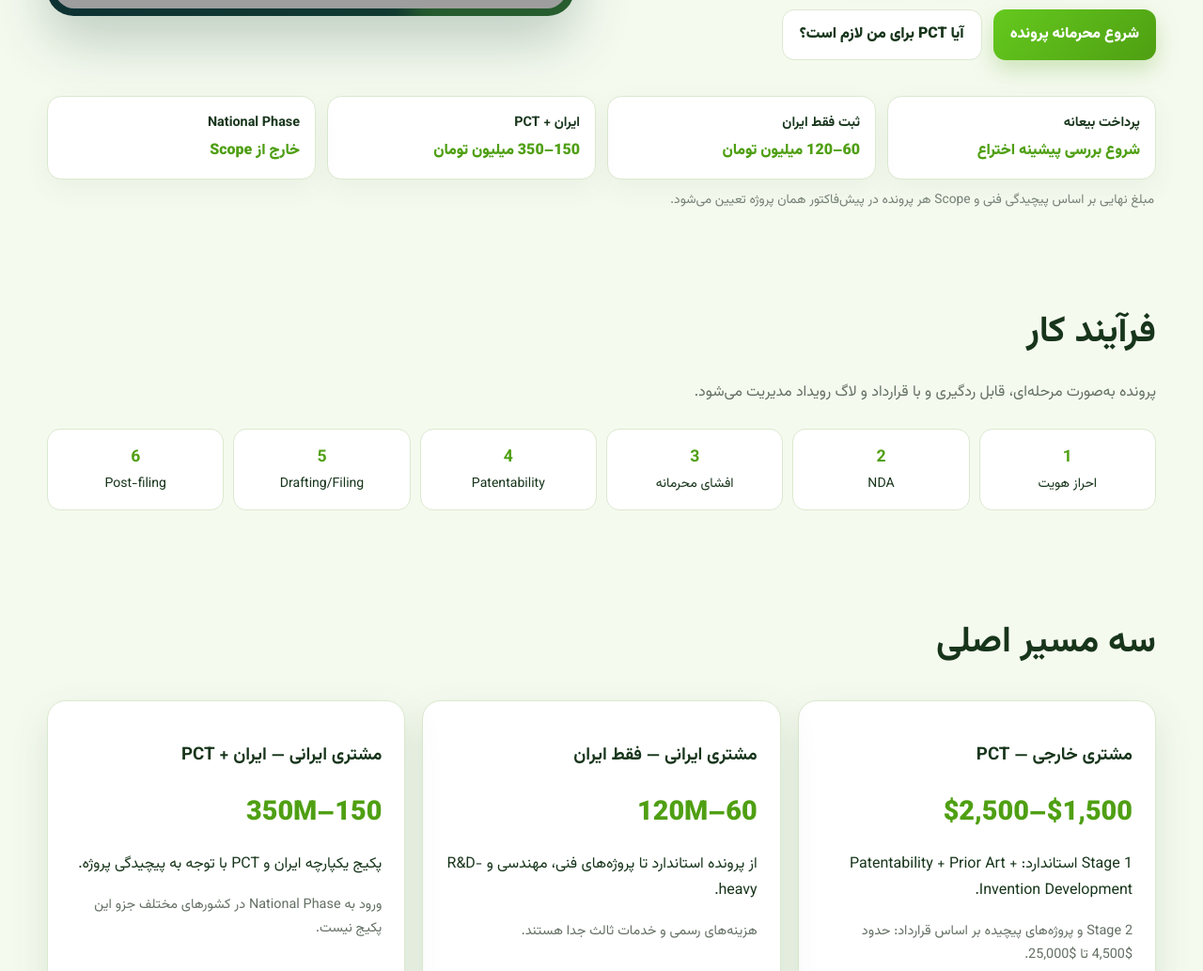
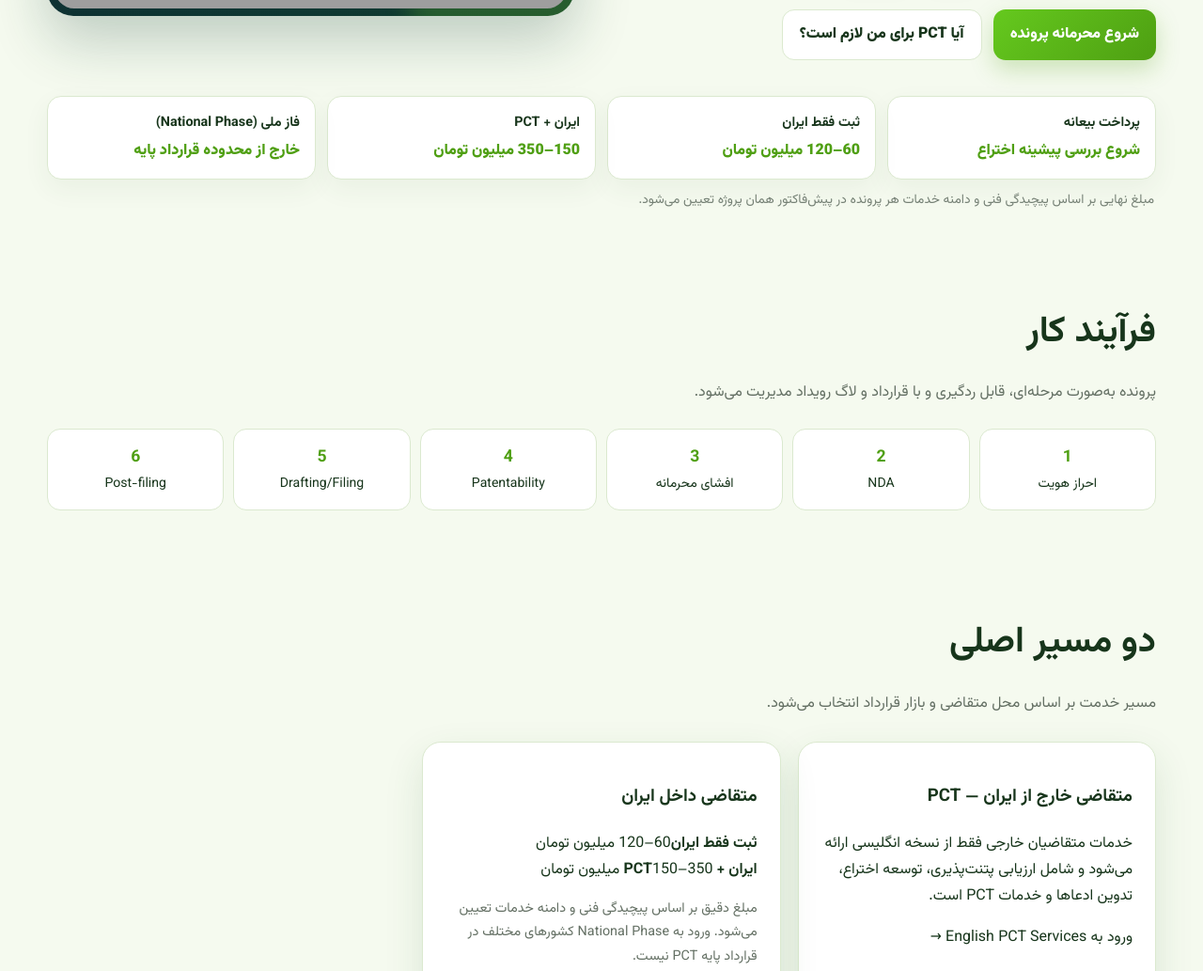
Before and after one commit to researchvaultagentai/researchvault-site, a plain HTML site: page patent/index.html in a window 1280 px wide. Shown: the part 596-1629 px from the top of the page at 94% size. Drawn offline with Linux system fonts and the light colour scheme; no server answers; grey boxes are pictures that could not be loaded.

Commit message:
Fix Persian service paths and final landing copy

```diff
--- a/patent/index.html
+++ b/patent/index.html
@@ -1,7 +1,7 @@
 <!doctype html><html lang="fa" dir="rtl"><head><meta charset="utf-8"><meta name="viewport" content="width=device-width,initial-scale=1"><title>خدمات ثبت اختراع و PCT — ResearchVault Patent</title><meta name="description" content="ارزیابی پتنت‌پذیری، جستجوی پیشینه، توسعه اختراع، تدوین ادعاها، ثبت ایران و PCT."><link rel="preconnect" href="https://fonts.googleapis.com"><link rel="preconnect" href="https://fonts.gstatic.com" crossorigin><link href="https://fonts.googleapis.com/css2?family=Vazirmatn:wght@400;500;600;700;800;900&display=swap" rel="stylesheet"><link rel="stylesheet" href="assets/patent.css"></head><body>
 <main>
-<section class="hero patent-hero"><div class="wrap"><div class="hero-grid"><div class="hero-copy"><span class="badge">کارگزاری تخصصی ثبت اختراع · ایران و PCT</span><h1>از ایده خام تا پرونده حرفه‌ای و Filing بین‌المللی</h1><p>ابتدا ایده شما را از دید ممیز پتنت تحت فشار قرار می‌دهیم؛ سپس پیشینه، نوآوری، گام ابتکاری، شکاف‌های فنی و مسیرهای قابل دفاع بررسی می‌شوند. فقط بعد از آن وارد تدوین و Filing می‌شویم.</p><div class="hero-points"><span>Prior Art</span><span>Patentability</span><span>Claims</span><span>PCT Filing</span></div><div class="actions"><a class="btn btn-primary" href="intake/">شروع محرمانه پرونده</a><a class="btn btn-secondary" href="wizard.html">آیا PCT برای من لازم است؟</a></div></div><div class="hero-art"><img src="/assets/patent-hero-robot.png" alt="ربات کارگزار اختراع ResearchVault در حال بررسی پرونده پتنت"><div class="hero-art-label"><b>Patent Agent Robot</b><span>Idea → Search → Claims → Filing</span></div></div></div><div class="hero-pricebar"><div class="hero-priceitem"><b>پرداخت بیعانه</b><span>شروع بررسی پیشینه اختراع</span></div><div class="hero-priceitem"><b>ثبت فقط ایران</b><span>60–120 میلیون تومان</span></div><div class="hero-priceitem"><b>ایران + PCT</b><span>150–350 میلیون تومان</span></div><div class="hero-priceitem"><b>National Phase</b><span>خارج از Scope</span></div></div><p class="price-note">مبلغ نهایی بر اساس پیچیدگی فنی و Scope هر پرونده در پیش‌فاکتور همان پروژه تعیین می‌شود.</p></div></section>
+<section class="hero patent-hero"><div class="wrap"><div class="hero-grid"><div class="hero-copy"><span class="badge">کارگزاری تخصصی ثبت اختراع · ایران و PCT</span><h1>از ایده خام تا پرونده حرفه‌ای و Filing بین‌المللی</h1><p>ابتدا ایده شما را از دید ممیز پتنت تحت فشار قرار می‌دهیم؛ سپس پیشینه، نوآوری، گام ابتکاری، شکاف‌های فنی و مسیرهای قابل دفاع بررسی می‌شوند. فقط بعد از آن وارد تدوین و Filing می‌شویم.</p><div class="hero-points"><span>Prior Art</span><span>Patentability</span><span>Claims</span><span>PCT Filing</span></div><div class="actions"><a class="btn btn-primary" href="intake/">شروع محرمانه پرونده</a><a class="btn btn-secondary" href="wizard.html">آیا PCT برای من لازم است؟</a></div></div><div class="hero-art"><img src="/assets/patent-hero-robot.png" alt="ربات کارگزار اختراع ResearchVault در حال بررسی پرونده پتنت"><div class="hero-art-label"><b>Patent Agent Robot</b><span>Idea → Search → Claims → Filing</span></div></div></div><div class="hero-pricebar"><div class="hero-priceitem"><b>پرداخت بیعانه</b><span>شروع بررسی پیشینه اختراع</span></div><div class="hero-priceitem"><b>ثبت فقط ایران</b><span>60–120 میلیون تومان</span></div><div class="hero-priceitem"><b>ایران + PCT</b><span>150–350 میلیون تومان</span></div><div class="hero-priceitem"><b>فاز ملی (National Phase)</b><span>خارج از محدوده قرارداد پایه</span></div></div><p class="price-note">مبلغ نهایی بر اساس پیچیدگی فنی و دامنه خدمات هر پرونده در پیش‌فاکتور همان پروژه تعیین می‌شود.</p></div></section>
 <section class="section"><div class="wrap"><h2>فرآیند کار</h2><p class="lead">پرونده به‌صورت مرحله‌ای، قابل ردگیری و با قرارداد و لاگ رویداد مدیریت می‌شود.</p><div class="flow"><div class="flow-item"><b>1</b>احراز هویت</div><div class="flow-item"><b>2</b>NDA</div><div class="flow-item"><b>3</b>افشای محرمانه</div><div class="flow-item"><b>4</b>Patentability</div><div class="flow-item"><b>5</b>Drafting/Filing</div><div class="flow-item"><b>6</b>Post-filing</div></div></div></section>
-<section class="section"><div class="wrap"><h2>سه مسیر اصلی</h2><div class="grid3"><article class="card"><h3>مشتری خارجی — PCT</h3><div class="price">$1,500–$2,500</div><p>Stage 1 استاندارد: Patentability + Prior Art + Invention Development.</p><p class="small">Stage 2 و پروژه‌های پیچیده بر اساس قرارداد: حدود $4,500 تا $25,000.</p></article><article class="card"><h3>مشتری ایرانی — فقط ایران</h3><div class="price">60–120M</div><p>از پرونده استاندارد تا پروژه‌های فنی، مهندسی و R&D-heavy.</p><p class="small">هزینه‌های رسمی و خدمات ثالث جدا هستند.</p></article><article class="card"><h3>مشتری ایرانی — ایران + PCT</h3><div class="price">150–350M</div><p>پکیج یکپارچه ایران و PCT با توجه به پیچیدگی پروژه.</p><p class="small">ورود به National Phase در کشورهای مختلف جزو این پکیج نیست.</p></article></div></div></section>
+<section class="section"><div class="wrap"><h2>دو مسیر اصلی</h2><p class="lead">مسیر خدمت بر اساس محل متقاضی و بازار قرارداد انتخاب می‌شود.</p><div class="grid3 two-paths"><a class="card path-card" href="en/"><h3>متقاضی خارج از ایران — PCT</h3><p>خدمات متقاضیان خارجی فقط از نسخه انگلیسی ارائه می‌شود و شامل ارزیابی پتنت‌پذیری، توسعه اختراع، تدوین ادعاها و خدمات PCT است.</p><span class="path-link">ورود به English PCT Services →</span></a><article class="card"><h3>متقاضی داخل ایران</h3><div class="service-options"><div><b>ثبت فقط ایران</b><span>60–120 میلیون تومان</span></div><div><b>ایران + PCT</b><span>150–350 میلیون تومان</span></div></div><p class="small">مبلغ دقیق بر اساس پیچیدگی فنی و دامنه خدمات تعیین می‌شود. ورود به National Phase کشورهای مختلف در قرارداد پایه PCT نیست.</p></article></div></div></section>
 <section class="section"><div class="wrap"><div class="card"><h2>محرمانگی قبل از افشای فنی</h2><p>Wizard عمومی هیچ جزئیات فنی محرمانه‌ای درخواست نمی‌کند. شرح فنی، نقشه‌ها و فایل‌ها فقط بعد از احراز هویت و امضای NDA وارد پورتال خصوصی می‌شوند.</p><div class="actions"><a class="btn btn-primary" href="intake/">ایجاد پرونده</a><a class="btn btn-secondary" href="privacy.html">حریم خصوصی بخش اختراع</a></div></div></div></section>
 </main><script src="assets/patent.js"></script></body></html>
```
